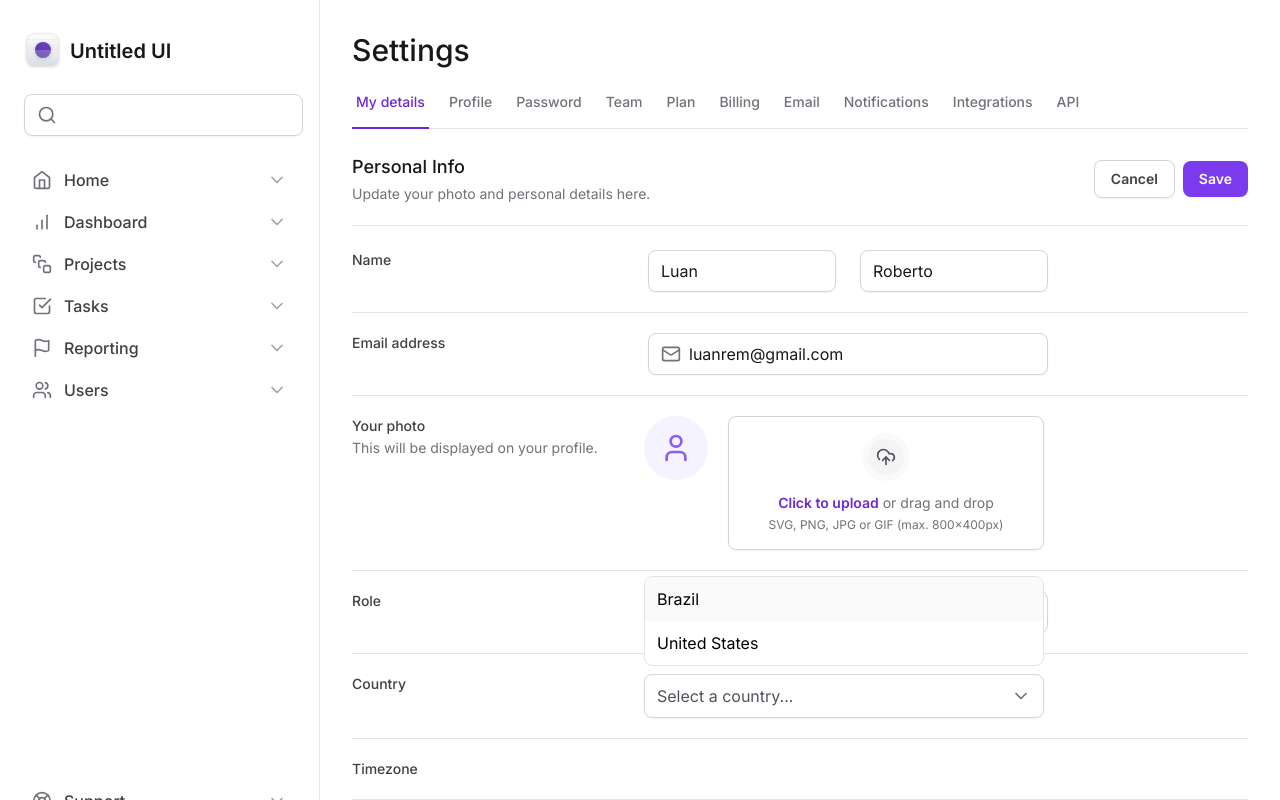
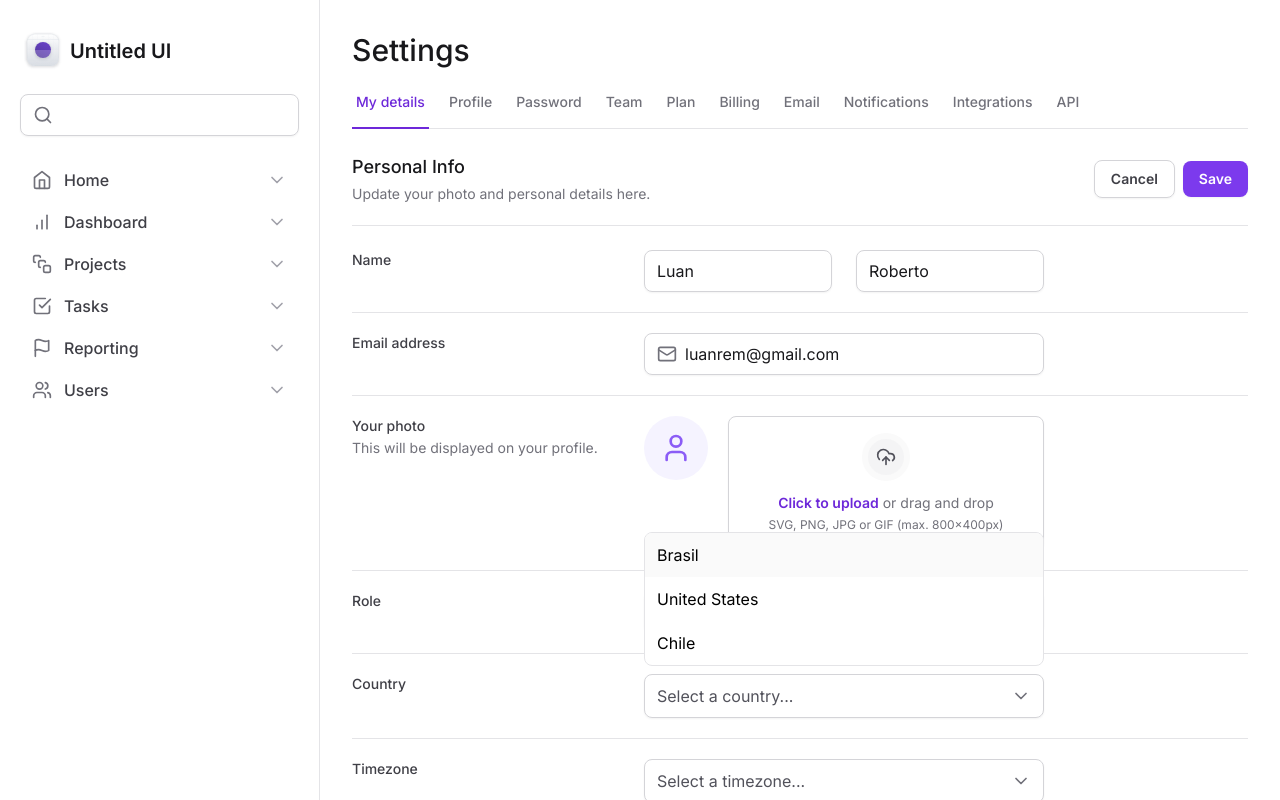
Before and after one commit to luanrem/tailwind-next, a Next.js app: page / in a window 1280 px wide. Both pictures are taken after a click on the button "Select a country...". Shown: the top 800 px of the page. Built offline with nearby package versions, Linux system fonts and the light colour scheme.

Commit message:
C03 - Componentizando o Select

```diff
--- a/src/app/components/Form/Select.tsx
+++ /dev/null
@@ -1,59 +0,0 @@
-'use client'
-
-import * as SelectPrimitive from '@radix-ui/react-select'
-import { Check, ChevronDown } from 'lucide-react'
-
-export interface SelectProps { }
-
-export function Select(props: SelectProps) {
-  return (
-    <SelectPrimitive.Root>
-      <SelectPrimitive.Trigger className="flex h-11 w-full items-center justify-between gap-2 rounded-lg border border-zinc-300 px-3 py-2 shadow-sm data-[placeholder]:text-zinc-600">
-        <SelectPrimitive.Value
-          placeholder="Select a country..."
-          className="text-black"
-        />
-        <SelectPrimitive.Icon>
-          <ChevronDown className="h-5 w-5 text-zinc-500" />
-        </SelectPrimitive.Icon>
-      </SelectPrimitive.Trigger>
-
-      <SelectPrimitive.Portal>
-        <SelectPrimitive.Content
-          side="bottom"
-          position="popper"
-          sideOffset={8}
-          className="z-10 w-[--radix-select-trigger-width] overflow-hidden rounded-lg border border-zinc-200 bg-white"
-        >
-          <SelectPrimitive.Viewport>
-            <SelectPrimitive.Item
-              value="br"
-              className="flex items-center justify-between gap-2 px-3 py-2.5 outline-none data-[highlighted]:bg-zinc-50"
-            >
-              <SelectPrimitive.ItemText className="text-black">
-                Brazil
-              </SelectPrimitive.ItemText>
-
-              <SelectPrimitive.ItemIndicator>
-                <Check className="h-4 w-4 text-violet-500" />
-              </SelectPrimitive.ItemIndicator>
-            </SelectPrimitive.Item>
-
-            <SelectPrimitive.Item
-              value="us"
-              className="flex items-center justify-between gap-2 px-3 py-2.5 outline-none data-[highlighted]:bg-zinc-50"
-            >
-              <SelectPrimitive.ItemText className="text-black">
-                United States
-              </SelectPrimitive.ItemText>
-
-              <SelectPrimitive.ItemIndicator>
-                <Check className="h-4 w-4 text-violet-500" />
-              </SelectPrimitive.ItemIndicator>
-            </SelectPrimitive.Item>
-          </SelectPrimitive.Viewport>
-        </SelectPrimitive.Content>
-      </SelectPrimitive.Portal>
-    </SelectPrimitive.Root>
-  )
-}
--- /dev/null
+++ b/src/app/components/Form/Select/SelectItem.tsx
@@ -0,0 +1,23 @@
+'use client'
+
+import * as Select from '@radix-ui/react-select'
+import { Check } from 'lucide-react'
+
+export type SelectItemProps = Select.SelectItemProps & {
+  text: string
+}
+
+export function SelectItem({ text, ...props }: SelectItemProps) {
+  return (
+    <Select.Item
+      className="flex items-center justify-between gap-2 px-3 py-2.5 outline-none data-[highlighted]:bg-zinc-50"
+      {...props}
+    >
+      <Select.ItemText className="text-black">{text}</Select.ItemText>
+
+      <Select.ItemIndicator>
+        <Check className="h-4 w-4 text-violet-500" />
+      </Select.ItemIndicator>
+    </Select.Item>
+  )
+}
--- /dev/null
+++ b/src/app/components/Form/Select/index.tsx
@@ -0,0 +1,37 @@
+'use client'
+
+import * as SelectPrimitive from '@radix-ui/react-select'
+import { ChevronDown } from 'lucide-react'
+import { ReactNode } from 'react'
+
+export interface SelectProps {
+  children: ReactNode
+  placeholder: string
+}
+
+export function Select({ children, placeholder }: SelectProps) {
+  return (
+    <SelectPrimitive.Root>
+      <SelectPrimitive.Trigger className="flex h-11 w-full items-center justify-between gap-2 rounded-lg border border-zinc-300 px-3 py-2 shadow-sm data-[placeholder]:text-zinc-600">
+        <SelectPrimitive.Value
+          placeholder={placeholder}
+          className="text-black"
+        />
+        <SelectPrimitive.Icon>
+          <ChevronDown className="h-5 w-5 text-zinc-500" />
+        </SelectPrimitive.Icon>
+      </SelectPrimitive.Trigger>
+
+      <SelectPrimitive.Portal>
+        <SelectPrimitive.Content
+          side="bottom"
+          position="popper"
+          sideOffset={8}
+          className="z-10 w-[--radix-select-trigger-width] overflow-hidden rounded-lg border border-zinc-200 bg-white"
+        >
+          <SelectPrimitive.Viewport>{children}</SelectPrimitive.Viewport>
+        </SelectPrimitive.Content>
+      </SelectPrimitive.Portal>
+    </SelectPrimitive.Root>
+  )
+}
--- a/src/app/components/Input.tsx
+++ b/src/app/components/Input.tsx
@@ -21,7 +21,7 @@
 function InputRoot(props: InputRootProps) {
   return (
     <div
-      className="flex mx-1 w-full items-center gap-2 rounded-lg border border-zinc-300 px-3 py-2 shadow-sm"
+      className="flex w-full items-center gap-2 rounded-lg border border-zinc-300 px-3 py-2 shadow-sm"
       {...props}
     />
   )
--- a/src/app/page.tsx
+++ b/src/app/page.tsx
@@ -4,6 +4,7 @@
 
 import { Mail } from "lucide-react";
 import { Select } from "./components/Form/Select";
+import { SelectItem } from "./components/Form/Select/SelectItem";
 
 export default function Home() {
   return (
@@ -86,12 +87,22 @@
 
           <div className="grid gap-3 grid-cols-form pt-5">
             <label htmlFor="country" className="text-sm font-medium text-zinc-700">Country</label>
-            <Select />
+            <Select placeholder="Select a country...">
+              <SelectItem value="br" text="Brasil" />
+              <SelectItem value="us" text="United States" />
+              <SelectItem value="cl" text="Chile" />
+            </Select>
           </div>
 
           <div className="grid gap-3 grid-cols-form pt-5">
             <label htmlFor="timezone" className="text-sm font-medium text-zinc-700">Timezone</label>
-            <div></div>
+            <Select placeholder="Select a timezone...">
+              <SelectItem
+                value="utc8"
+                text="Pacific Standard Time (UTC-08:00)"
+              />
+              <SelectItem value="utc3" text="America São Paulo (UTC-03:00)" />
+            </Select>
           </div>
 
           <div className="grid gap-3 grid-cols-form pt-5">
```
